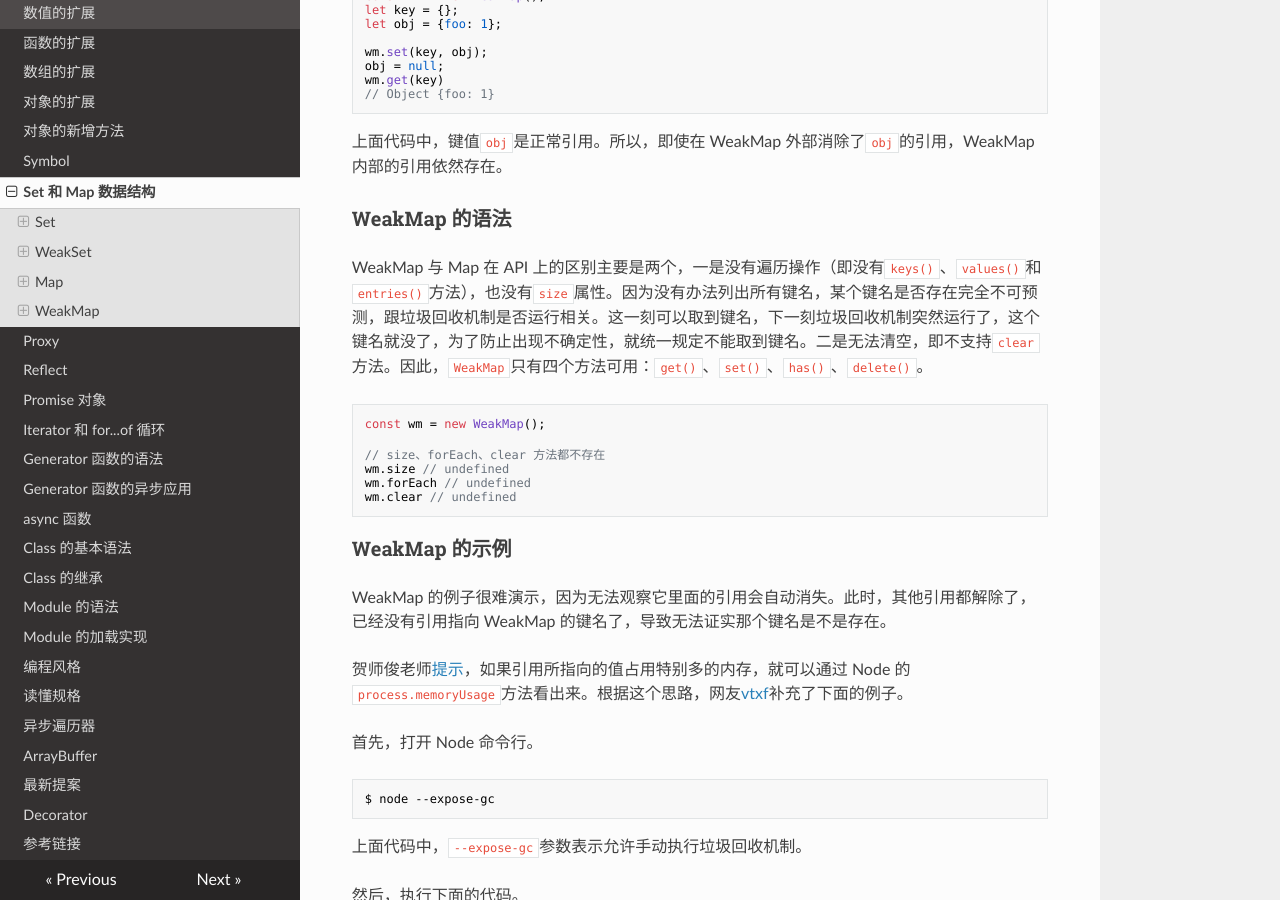
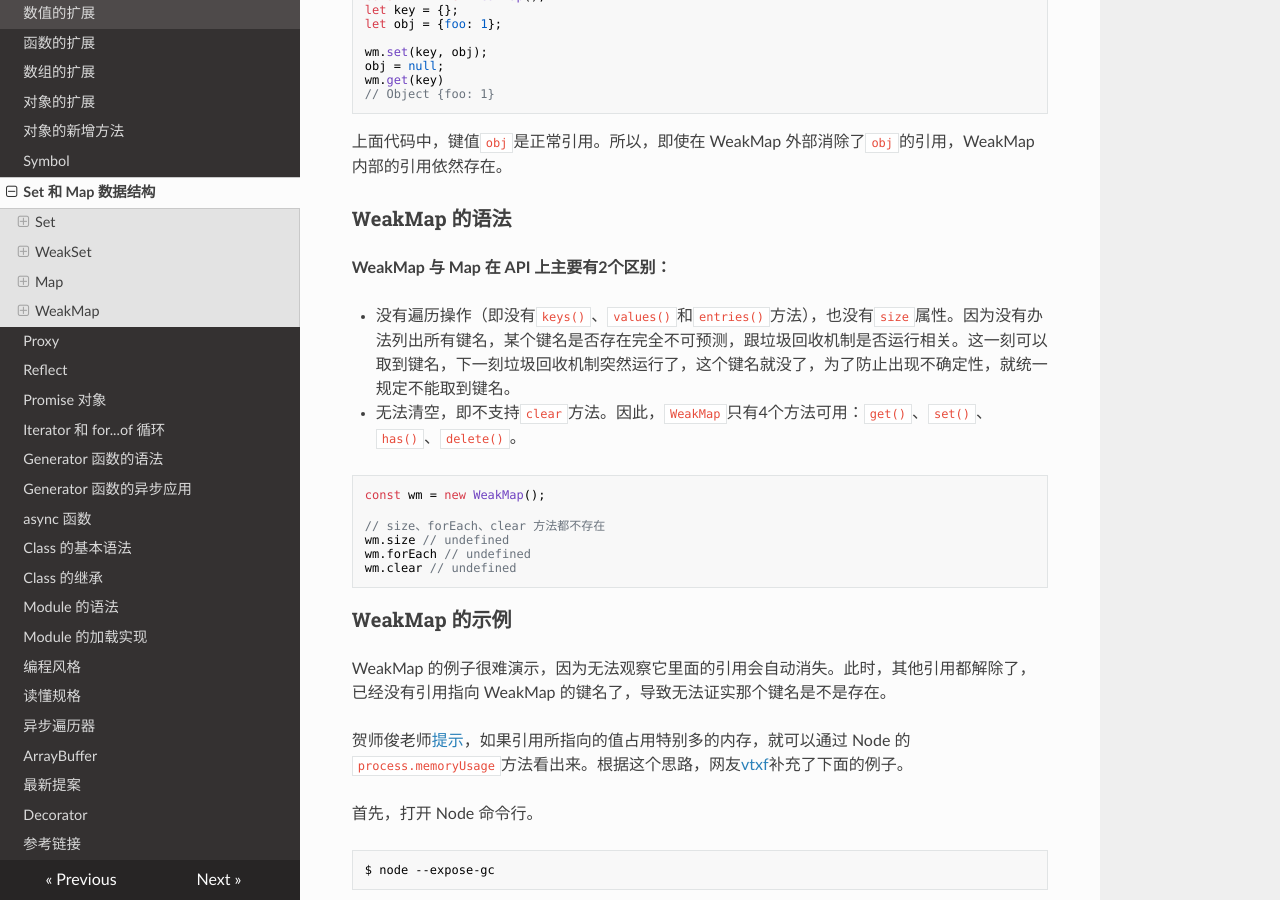
Before and after one commit to filefi/NotesOfES6, an MkDocs documentation site: the page built from docs/set-map.md, in a window 1280 px wide and 900 px high, scrolled down 18987 px. Built offline with MkDocs 1.6.1, drawn with Linux system fonts in a browser that asks for light colours; nearby versions of some CDN libraries; some of the changed text lies outside the part shown.

Commit message:
Set和Map数据结构 finished

````diff
--- a/docs/set-map.md
+++ b/docs/set-map.md
@@ -937,9 +937,9 @@ const wm2 = new WeakMap([[k1, 'foo'], [k2, 'bar']]);
 wm2.get(k2) // "bar"
 ```
 
-`WeakMap`与`Map`的区别有两点。
+**`WeakMap`与`Map`有2个区别：**
 
-首先，`WeakMap`只接受对象作为键名（`null`除外），不接受其他类型的值作为键名。
+- **`WeakMap`只接受对象作为键名，不接受其他类型的值作为键名。**
 
 ```javascript
 const map = new WeakMap();
@@ -996,9 +996,9 @@ wm.get(element) // "some information"
 
 也就是说，上面的 DOM 节点对象的引用计数是`1`，而不是`2`。这时，一旦消除对该节点的引用，它占用的内存就会被垃圾回收机制释放。Weakmap 保存的这个键值对，也会自动消失。
 
-总之，`WeakMap`的专用场合就是，它的键所对应的对象，可能会在将来消失。`WeakMap`结构有助于防止内存泄漏。
+**总之，`WeakMap`的专用场合就是，它的键所对应的对象，可能会在将来消失。`WeakMap`结构有助于防止内存泄漏。**
 
-注意，WeakMap 弱引用的只是键名，而不是键值。键值依然是正常引用。
+**注意，WeakMap 弱引用的只是键名，而不是键值。键值依然是正常引用。**
 
 ```javascript
 const wm = new WeakMap();
@@ -1015,7 +1015,10 @@ wm.get(key)
 
 ### WeakMap 的语法
 
-WeakMap 与 Map 在 API 上的区别主要是两个，一是没有遍历操作（即没有`keys()`、`values()`和`entries()`方法），也没有`size`属性。因为没有办法列出所有键名，某个键名是否存在完全不可预测，跟垃圾回收机制是否运行相关。这一刻可以取到键名，下一刻垃圾回收机制突然运行了，这个键名就没了，为了防止出现不确定性，就统一规定不能取到键名。二是无法清空，即不支持`clear`方法。因此，`WeakMap`只有四个方法可用：`get()`、`set()`、`has()`、`delete()`。
+**WeakMap 与 Map 在 API 上主要有2个区别：**
+
+- 没有遍历操作（即没有`keys()`、`values()`和`entries()`方法），也没有`size`属性。因为没有办法列出所有键名，某个键名是否存在完全不可预测，跟垃圾回收机制是否运行相关。这一刻可以取到键名，下一刻垃圾回收机制突然运行了，这个键名就没了，为了防止出现不确定性，就统一规定不能取到键名。
+- 无法清空，即不支持`clear`方法。因此，`WeakMap`只有4个方法可用：`get()`、`set()`、`has()`、`delete()`。
 
 ```javascript
 const wm = new WeakMap();
@@ -1100,6 +1103,30 @@ undefined
 
 Chrome 浏览器的 Dev Tools 的 Memory 面板，有一个垃圾桶的按钮，可以强制垃圾回收（garbage collect）。这个按钮也能用来观察 WeakMap 里面的引用是否消失。
 
+```js
+let wm = new WeakMap()
+let arr = new Array(5*1024*1024)
+wm.set(arr,1) // WeakMap {Array(5242880) => 1}
+wm.has(arr) // true
+wm.get(arr) // 1
+
+// 将arr的引用指向null
+arr = null
+```
+
+随后，点击 Chrome 浏览器的 Dev Tools 的 Memory 面板中的垃圾桶图标，强制进行垃圾回收：
+
+![](../img/set-map.assets/image-20210413224559988.png)
+
+回到Dev Tools 的 Console 面板查看效果：
+
+```js
+wm.has(arr) // false
+wm.get(arr) // undefined
+```
+
+
+
 ### WeakMap 的用途
 
 前文说过，WeakMap 应用的典型场合就是 DOM 节点作为键名。下面是一个例子。
````
Also changed, not shown: other parts of docs/set-map.md (+1 -1 lines), img/set-map.assets/image-20210413224559988.png (added).
